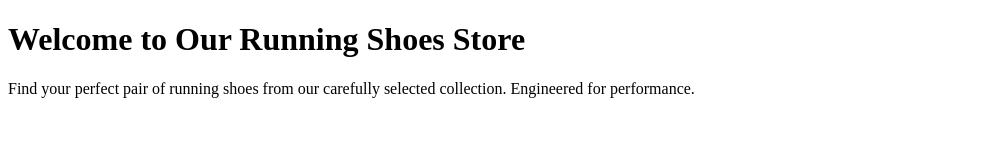
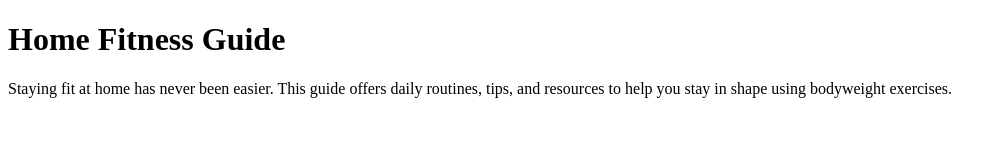
Before and after one commit to iaamirx/strong-meta-description, a plain HTML site: page index.html in a window 1280 px wide. Shown: the whole page, without its empty margins (0-1006 px from the left). Drawn offline with Linux system fonts and the light colour scheme.

Commit message:
Update index.html

```diff
--- a/index.html
+++ b/index.html
@@ -2,11 +2,11 @@
 <html lang="en">
 <head>
     <meta charset="UTF-8">
-    <title>Our Shop</title>
-    <meta name="description" content="Discover top-rated running shoes designed for comfort, speed, and style. Shop now for the best deals and fast delivery.">
+    <title>Welcome</title>
+    <meta name="description" content="Discover effective home workout tips to stay fit without the gym. Learn simple routines for beginners and advanced fitness lovers.">
 </head>
 <body>
-    <h1>Welcome to Our Running Shoes Store</h1>
-    <p>Find your perfect pair of running shoes from our carefully selected collection. Engineered for performance.</p>
+    <h1>Home Fitness Guide</h1>
+    <p>Staying fit at home has never been easier. This guide offers daily routines, tips, and resources to help you stay in shape using bodyweight exercises.</p>
 </body>
 </html>
```
